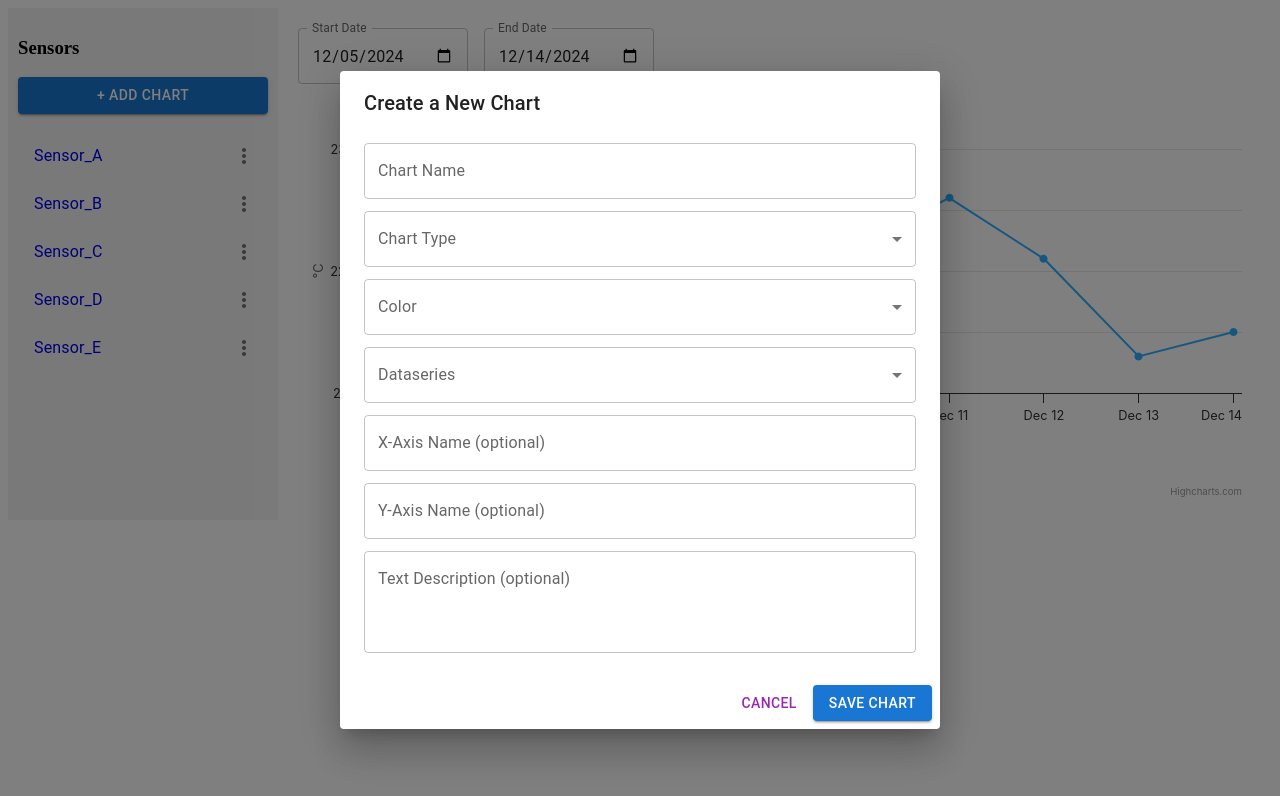
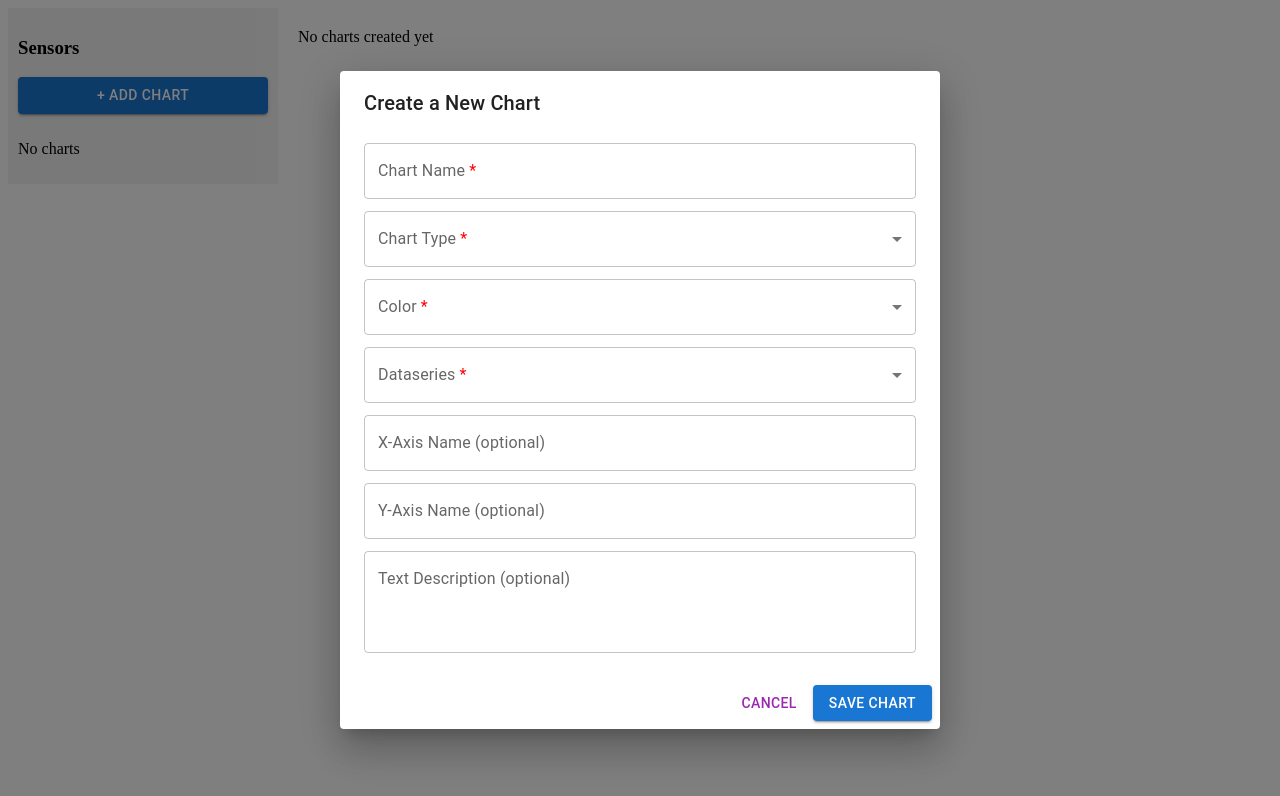
Before and after one commit to nihti/NL022025, a React app: page / in a window 1280 px wide. Both pictures are taken after a click on the button "+ ADD CHART". Shown: the top 796 px of the page. Built offline with nearby package versions, Linux system fonts and the light colour scheme.

Commit message:
working Period picker

```diff
--- a/src/components/ChartModal.tsx
+++ b/src/components/ChartModal.tsx
@@ -1,5 +1,5 @@
 // src/components/ChartModal.tsx
-import React from "react";
+import React, { useEffect } from "react";
 import { useForm, Controller } from "react-hook-form";
 import {
   Dialog,
@@ -8,19 +8,18 @@ import {
   DialogActions,
   Button,
   TextField,
-  MenuItem
+  MenuItem,
 } from "@mui/material";
 import { useDispatch } from "react-redux";
 import { addChart, editChart, Chart } from "../redux/chartSlice";
 import { v4 as uuidv4 } from "uuid";
-// Import the JSON file so we can use it to populate the Dataseries dropdown.
 import sensorData from "../data/dataseries.json";
 
 interface ChartFormInputs {
   name: string;
   chartType: string;
   color: string;
-  dataseries: string; // this will be the sensor name selected from the JSON data
+  dataseries: string; // will store the sensor name selected
   xAxis: string;
   yAxis: string;
   description: string;
@@ -29,7 +28,7 @@ interface ChartFormInputs {
 interface ChartModalProps {
   open: boolean;
   onClose: () => void;
-  initialChartData?: Chart; // when editing, pre-populate the form
+  initialChartData?: Chart; // provided when editing
   isEditMode?: boolean;
 }
 
@@ -42,31 +41,48 @@ const ChartModal: React.FC<ChartModalProps> = ({
   initialChartData,
   isEditMode = false,
 }) => {
-  const { control, handleSubmit, reset } = useForm<ChartFormInputs>({
-    defaultValues: initialChartData
-      ? {
-          name: initialChartData.name,
-          chartType: initialChartData.chartType,
-          color: initialChartData.color,
-          // Assume that for editing, the dataseries was chosen from sensorData;
-          // Here, we use the chart name as a proxy, or store the sensor id if available.
-          dataseries: initialChartData.name,
-          xAxis: initialChartData.xAxisLabel,
-          yAxis: initialChartData.yAxisLabel,
-          description: initialChartData.description,
-        }
-      : {},
-  });
   const dispatch = useDispatch();
 
+  const { control, handleSubmit, reset } = useForm<ChartFormInputs>({
+    defaultValues: {
+        name: initialChartData?.name || "",
+        chartType: initialChartData?.chartType || "",
+        color: initialChartData?.color || "",
+        dataseries: initialChartData?.name || "",
+        xAxis: initialChartData?.xAxisLabel || "",
+        yAxis: initialChartData?.yAxisLabel || "",
+        description: initialChartData?.description || "",
+    },
+  });
+
+  // When the modal opens (or initialChartData changes), reset the form
+  useEffect(() => {
+    if (open) {
+        console.log("Name:", initialChartData?.name);
+        console.log("Chart Type:", initialChartData?.chartType);
+        console.log("Color:", initialChartData?.color);
+        console.log("Dataseries:", initialChartData?.name);
+        console.log("X-Axis:", initialChartData?.xAxisLabel);
+        console.log("Y-Axis:", initialChartData?.yAxisLabel);
+        console.log("Description:", initialChartData?.description);
+      reset({
+        name: initialChartData?.name || "",
+        chartType: initialChartData?.chartType || "",
+        color: initialChartData?.color || "",
+        dataseries: initialChartData?.name || "",
+        xAxis: initialChartData?.xAxisLabel || "",
+        yAxis: initialChartData?.yAxisLabel || "",
+        description: initialChartData?.description || "",
+      });
+    }
+  }, [open, initialChartData, reset]);
+
   const onSubmit = (data: ChartFormInputs) => {
-    // Find the sensor in the JSON file matching the selected dataseries option.
+    // Look up the selected dataseries from the JSON data.
     const sensor = sensorData.find((s: any) => s.name === data.dataseries);
-    // Use the sensor's dataseries array (or empty array if not found)
     const sensorDataseries = sensor ? sensor.dataseries : [];
 
     if (isEditMode && initialChartData) {
-      // Build an updated chart object for editing.
       const updatedChart: Partial<Chart> & { id: string } = {
         id: initialChartData.id,
         name: data.name,
@@ -79,7 +95,6 @@ const ChartModal: React.FC<ChartModalProps> = ({
       };
       dispatch(editChart(updatedChart));
     } else {
-      // Create a new chart object for adding.
       const newChart: Chart = {
         id: uuidv4(),
         name: data.name,
@@ -96,21 +111,29 @@ const ChartModal: React.FC<ChartModalProps> = ({
     onClose();
   };
 
+  // A helper function to render a label with a red asterisk.
+  const renderRequiredLabel = (text: string) => (
+    <span>
+      {text} <span style={{ color: "red" }}>*</span>
+    </span>
+  );
+
   return (
     <Dialog open={open} onClose={onClose} fullWidth maxWidth="sm">
       <DialogTitle>{isEditMode ? "Edit Chart" : "Create a New Chart"}</DialogTitle>
       <DialogContent>
         <form onSubmit={handleSubmit(onSubmit)}>
-          {/* Chart Name */}
+          {/* Required: Chart Name */}
           <Controller
             name="name"
             control={control}
-            defaultValue=""
             rules={{ required: "Chart name is required" }}
             render={({ field, fieldState }) => (
               <TextField
                 {...field}
-                label="Chart Name"
+                label={renderRequiredLabel("Chart Name")}
+                required
+                InputLabelProps={{ required: false }}
                 fullWidth
                 margin="dense"
                 error={!!fieldState.error}
@@ -119,17 +142,18 @@ const ChartModal: React.FC<ChartModalProps> = ({
             )}
           />
 
-          {/* Chart Type Dropdown */}
+          {/* Required: Chart Type Dropdown */}
           <Controller
             name="chartType"
             control={control}
-            defaultValue=""
             rules={{ required: "Chart type is required" }}
             render={({ field, fieldState }) => (
               <TextField
                 {...field}
                 select
-                label="Chart Type"
+                label={renderRequiredLabel("Chart Type")}
+                required
+                InputLabelProps={{ required: false }}
                 fullWidth
                 margin="dense"
                 error={!!fieldState.error}
@@ -144,17 +168,18 @@ const ChartModal: React.FC<ChartModalProps> = ({
             )}
           />
 
-          {/* Color Dropdown */}
+          {/* Required: Color Dropdown */}
           <Controller
             name="color"
             control={control}
-            defaultValue=""
             rules={{ required: "Color is required" }}
             render={({ field, fieldState }) => (
               <TextField
                 {...field}
                 select
-                label="Color"
+                label={renderRequiredLabel("Color")}
+                required
+                InputLabelProps={{ required: false }}
                 fullWidth
                 margin="dense"
                 error={!!fieldState.error}
@@ -169,17 +194,18 @@ const ChartModal: React.FC<ChartModalProps> = ({
             )}
           />
 
-          {/* Dataseries Dropdown (from JSON data) */}
+          {/* Required: Dataseries Dropdown */}
           <Controller
             name="dataseries"
             control={control}
-            defaultValue=""
             rules={{ required: "Dataseries is required" }}
             render={({ field, fieldState }) => (
               <TextField
                 {...field}
                 select
-                label="Dataseries"
+                label={renderRequiredLabel("Dataseries")}
+                required
+                InputLabelProps={{ required: false }}
                 fullWidth
                 margin="dense"
                 error={!!fieldState.error}
@@ -198,7 +224,6 @@ const ChartModal: React.FC<ChartModalProps> = ({
           <Controller
             name="xAxis"
             control={control}
-            defaultValue=""
             render={({ field }) => (
               <TextField {...field} label="X-Axis Name (optional)" fullWidth margin="dense" />
             )}
@@ -208,7 +233,6 @@ const ChartModal: React.FC<ChartModalProps> = ({
           <Controller
             name="yAxis"
             control={control}
-            defaultValue=""
             render={({ field }) => (
               <TextField {...field} label="Y-Axis Name (optional)" fullWidth margin="dense" />
             )}
@@ -218,7 +242,6 @@ const ChartModal: React.FC<ChartModalProps> = ({
           <Controller
             name="description"
             control={control}
-            defaultValue=""
             render={({ field }) => (
               <TextField
                 {...field}
--- /dev/null
+++ b/src/components/PeriodFilter.tsx
@@ -0,0 +1,81 @@
+import React, { useState, useEffect } from "react";
+import { DateRangePicker } from "@mui/x-date-pickers-pro/DateRangePicker";
+import { Box, TextField, IconButton, InputAdornment } from "@mui/material";
+import { CalendarToday } from "@mui/icons-material";
+import { LocalizationProvider } from "@mui/x-date-pickers/LocalizationProvider";
+import { AdapterDayjs } from "@mui/x-date-pickers/AdapterDayjs";
+import dayjs, { Dayjs } from "dayjs";
+
+interface PeriodFilterProps {
+  chartId: string;
+  dataSeries: { value: number; date: string }[];
+  onFilterChange: (startDate: string, endDate: string) => void;
+}
+
+const PeriodFilter: React.FC<PeriodFilterProps> = ({ chartId, dataSeries, onFilterChange }) => {
+  // Get min/max dates from JSON data
+  const minDate = dayjs(dataSeries[0]?.date);
+  const maxDate = dayjs(dataSeries[dataSeries.length - 1]?.date);
+
+  const [selectedRange, setSelectedRange] = useState<[Dayjs | null, Dayjs | null]>([minDate, maxDate]);
+  const [open, setOpen] = useState(false); // Controls opening the DateRangePicker
+
+  // Format display value (e.g., "3/15/2024 - 4/1/2024")
+  const displayValue =
+    selectedRange[0] && selectedRange[1]
+      ? `${selectedRange[0].format("M/D/YYYY")} - ${selectedRange[1].format("M/D/YYYY")}`
+      : "Select Period";
+
+  useEffect(() => {
+    setSelectedRange([minDate, maxDate]);
+  }, [chartId, dataSeries]);
+
+  useEffect(() => {
+    if (selectedRange[0] && selectedRange[1]) {
+      onFilterChange(selectedRange[0].format("YYYY-MM-DD"), selectedRange[1].format("YYYY-MM-DD"));
+    }
+  }, [selectedRange, onFilterChange]);
+
+  return (
+    <LocalizationProvider dateAdapter={AdapterDayjs}>
+      <Box sx={{ display: "flex", justifyContent: "center", marginBottom: 2 }}>
+        {/* Hidden DateRangePicker (opens on button click) */}
+        {open && (
+          <DateRangePicker
+            open
+            onClose={() => setOpen(false)}
+            value={selectedRange}
+            onChange={(newRange) => {
+              if (newRange[0] && newRange[1]) {
+                setSelectedRange(newRange);
+              }
+            }}
+            minDate={minDate}
+            maxDate={maxDate}
+          />
+        )}
+
+        {/* Visible Input Field with Calendar Icon */}
+        <TextField
+          label="Period"
+          variant="outlined"
+          fullWidth
+          sx={{ width: "270px" }}
+          value={displayValue}
+          InputProps={{
+            readOnly: true, // Prevents manual input
+            endAdornment: (
+              <InputAdornment position="end">
+                <IconButton onClick={() => setOpen(true)}>
+                  <CalendarToday />
+                </IconButton>
+              </InputAdornment>
+            ),
+          }}
+        />
+      </Box>
+    </LocalizationProvider>
+  );
+};
+
+export default PeriodFilter;
--- a/src/components/SelectedChart.tsx
+++ b/src/components/SelectedChart.tsx
@@ -2,6 +2,8 @@ import React, { useEffect, useState } from "react";
 import Highcharts from "highcharts";
 import HighchartsReact from "highcharts-react-official";
 import { Box, TextField } from "@mui/material";
+import PeriodFilter from "./PeriodFilter";
+import { Chart } from "../redux/chartSlice";
 
 interface DataPoint {
   value: number;
@@ -9,6 +11,8 @@ interface DataPoint {
 }
 
 interface SensorChart {
+    color: any;
+    chartType: any;
     id: string;
     name: string;
     dataseries: DataPoint[];
@@ -21,69 +25,150 @@ interface SelectedChartProps {
   chart: SensorChart;
 }
 
-const formatDate = (date: Date): string => date.toISOString().split("T")[0];
+const SelectedChart: React.FC<SelectedChartProps> = ({ chart }) => {
+  const dataSeries = chart.dataseries;
 
+  // Default to full range
+  const [filteredRange, setFilteredRange] = useState<{ start: string; end: string }>({
+    start: dataSeries[0]?.date,
+    end: dataSeries[dataSeries.length - 1]?.date,
+  });
 
-const SelectedChart: React.FC<SelectedChartProps> = ({ chart }) => {
-    // Calculate the min and max dates based on the current chart's dataseries
-    const dates = chart.dataseries.map(point => new Date(point.date));
-    const minDate = new Date(Math.min(...dates.map(d => d.getTime())));
-    const maxDate = new Date(Math.max(...dates.map(d => d.getTime())));
+  const handleFilterChange = (startDate: string, endDate: string) => {
+    setFilteredRange({ start: startDate, end: endDate });
+  };
 
-    // State for the period filter
-    const [startDate, setStartDate] = useState<string>(formatDate(minDate));
-    const [endDate, setEndDate] = useState<string>(formatDate(maxDate));
-
-    // Update the period filter whenever the chart prop changes
-    useEffect(() => {
-      setStartDate(formatDate(minDate));
-      setEndDate(formatDate(maxDate));
-    }, [chart, minDate, maxDate]);
-
-    // Filter the dataseries based on the period filter
-    const filteredData = chart.dataseries
-      .filter(point => {
-        const pointDate = new Date(point.date);
-        return pointDate >= new Date(startDate) && pointDate <= new Date(endDate);
-      })
-      .map(point => [new Date(point.date).getTime(), point.value]);
+  // Filter the data based on the selected period
+  const filteredData = dataSeries
+    .filter(({ date }) => date >= filteredRange.start && date <= filteredRange.end)
+    .map(({ date, value }) => [new Date(date).getTime(), value]);
 
     // Configure Highcharts options
     const options: Highcharts.Options = {
       title: { text: chart.name },
       xAxis: {
         type: "datetime",
-        title: { text: chart.xAxisLabel }
+        title: {
+          text: chart.xAxisLabel || "Dates",
+          style: { fontWeight: "bold" },
+          align: "middle", // Keeps the title centered
+          y: 45, // Moves the title downward below the tick labels
+        },
+        tickPositions: filteredData.map(([timestamp]) => timestamp), // Show all ticks
+        /*tickPositioner: function () {
+          const data = filteredData.map(([timestamp]) => timestamp);
+          if (data.length === 0) return [];
+
+          // Ensure only real timestamps from data are used as ticks
+          let uniqueTicks = [...new Set(data)].sort((a, b) => a - b);
+
+          // Always show first and last date
+          const min = uniqueTicks[0];
+          const max = uniqueTicks[uniqueTicks.length - 1];
+
+          // Determine how many ticks can fit based on screen size
+          const totalTicks = Math.max(4, Math.floor(this.chart.chartWidth / 90));
+
+          if (uniqueTicks.length <= totalTicks) {
+            return uniqueTicks; // Show all available ticks if there are few enough
+          }
+
+          // If too many dates, select spaced-out ones
+          const step = Math.ceil(uniqueTicks.length / (totalTicks - 1));
+          const selectedTicks = [min];
+
+          for (let i = step; i < uniqueTicks.length - 1; i += step) {
+            selectedTicks.push(uniqueTicks[i]);
+          }
+
+          selectedTicks.push(max);
+          return selectedTicks;
+        },*/
+        labels: {
+          formatter: function () {
+            const data = filteredData.map(([timestamp]) => timestamp);
+            if (data.length === 0) return '<span class="hide-label"></span>'; // Mark empty labels
+
+            const min = data[0];
+            const max = data[data.length - 1];
+            const secondLast = data.length > 1 ? data[data.length - 2] : max;
+            const totalTicks = Math.max(4, Math.floor(this.chart.chartWidth / 90));
+
+            // Select the ticks that should display labels
+            let visibleLabels = [min]; // Always show first date
+
+            if (totalTicks > 2) {
+              const step = Math.ceil(data.length / (totalTicks - 1));
+              for (let i = step; i < data.length - 1; i += step) {
+                visibleLabels.push(data[i]);
+              }
+            }
+
+            visibleLabels.push(secondLast); // Show second-last date instead of last
+
+            // Only show labels for the selected visible ticks
+            if (visibleLabels.includes(this.value as number)) {
+              const date = new Date(this.value as number);
+              return `<span class="highcharts-visible-label">${date.getMonth() + 1}/${date.getDate()}/${date.getFullYear()}</span>`;
+            } else {
+              return '<span class="hide-label"></span>'; // Add class to hide empty labels
+            }
+          },
+
+          // align: "center", // Ensures labels are spaced correctly
+          reserveSpace: false, // Prevents Highcharts from reserving space for hidden labels
+          useHTML: true, // Ensures proper rendering without extra spaces
+          style: {
+            fontSize: "calc(10px + 0.5vw)", // Dynamically scales font size
+            whiteSpace: "nowrap", // Prevents line breaks
+            overflow: "visible !important", // Ensures no ellipses
+          },
+        },
       },
       yAxis: {
-        title: { text: chart.yAxisLabel }
+        type: 'linear',
+        title: {
+          text: chart.yAxisLabel || "°C",
+          style: { fontWeight: "bold" },
+        },
+        lineWidth: 1,
+        tickWidth: 1,
+        labels: {
+          align: 'right',
+        },
+      },
+      legend: {
+        enabled: false, // Completely hide the legend
+      },
+      credits: {
+        enabled: false, // Hide the Highcharts.com link
+      },
+      chart: {
+        width: null, // Ensures responsive width
+        spacingLeft: 0, // Ensures the chart starts exactly at the left
+        spacingBottom: 50,
       },
       series: [{
-        type: "line",
-        name: "Temperature",
-        data: filteredData
+        type: chart.chartType.toLowerCase(),
+        name: "",
+        showInLegend: false, // Ensure the series does not appear in the legend
+        marker: {
+          enabled: false, // Removes the dots from the graph line
+        },
+        pointPlacement: "on", // Ensures the line starts exactly from the Y-axis
+        data: filteredData,
+        color: chart.color.toLowerCase(), // Use the selected color from the chart state
+        /*data: filteredData.map(([timestamp, value]) => [
+          new Date(timestamp).getTime(), // Use raw timestamp from JSON
+          value,
+        ]),*/
       }]
     };
 
     return (
       <Box>
         {/* Period Filter */}
-        <Box display="flex" gap={2} marginBottom={2}>
-          <TextField
-            label="Start Date"
-            type="date"
-            value={startDate}
-            onChange={(e) => setStartDate(e.target.value)}
-            InputLabelProps={{ shrink: true }}
-          />
-          <TextField
-            label="End Date"
-            type="date"
-            value={endDate}
-            onChange={(e) => setEndDate(e.target.value)}
-            InputLabelProps={{ shrink: true }}
-          />
-        </Box>
+        <PeriodFilter chartId={chart.id} dataSeries={chart.dataseries} onFilterChange={handleFilterChange} />
         {/* Highcharts Chart */}
         <HighchartsReact highcharts={Highcharts} options={options} />
         {chart.description && (
--- a/src/components/Sidebar.tsx
+++ b/src/components/Sidebar.tsx
@@ -69,6 +69,9 @@ const Sidebar: React.FC = () => {
       >
         + Add Chart
       </Button>
+      {charts.length === 0 ? (
+        <p>No charts</p>
+      ) : (
       <List>
         {charts.map((chart) => (
           <ListItem
@@ -85,7 +88,7 @@ const Sidebar: React.FC = () => {
           </ListItem>
         ))}
       </List>
-
+      )}
       {/* Kebab Menu */}
       <Menu anchorEl={menuAnchor} open={Boolean(menuAnchor)} onClose={handleMenuClose}>
         <MenuItem onClick={handleEdit}>Edit</MenuItem>
--- /dev/null
+++ b/src/css/App.css
@@ -0,0 +1,18 @@
+.highcharts-visible-label {
+    overflow: visible !important;
+    position: relative !important;
+    display: inline-block !important;
+  }
+
+  .highcharts-axis-labels span {
+    overflow: visible !important;
+    display: inline-block !important;
+    line-height: 1.2em !important; /* Ensures labels stay on the same height */
+    transform: none !important; /* Prevents unwanted shifts */
+    vertical-align: middle !important;
+  }
+
+
+  .hide-label {
+    display: none !important; /* Completely removes empty labels from the DOM */
+  }
--- a/src/index.tsx
+++ b/src/index.tsx
@@ -3,12 +3,17 @@ import ReactDOM from "react-dom/client";
 import { Provider } from "react-redux";
 import { store } from "./redux/store";
 import App from "./App";
+import "./css/App.css"; // Import the CSS globally
+import { LocalizationProvider } from "@mui/x-date-pickers";
+import { AdapterDayjs } from "@mui/x-date-pickers/AdapterDayjs";
 
 const root = ReactDOM.createRoot(document.getElementById("root") as HTMLElement);
 root.render(
     <React.StrictMode>
         <Provider store={store}>
-            <App />
+            <LocalizationProvider dateAdapter={AdapterDayjs}>
+                <App />
+            </LocalizationProvider>
         </Provider>
     </React.StrictMode>
 );
--- a/src/pages/MainPage.tsx
+++ b/src/pages/MainPage.tsx
@@ -8,6 +8,12 @@ import SelectedChart from "../components/SelectedChart";
 const MainPage: React.FC = () => {
   const { chartName } = useParams<{ chartName: string }>();
   const charts = useSelector((state: RootState) => state.charts.charts);
+
+    // If there are no charts, show a friendly message
+    if (charts.length === 0) {
+      return <div>No charts created yet</div>;
+    }
+
   // Find chart by name (fallback to first if not found)
   const chart = charts.find((chart) => chart.name === chartName) || charts[0];
 
--- a/src/redux/chartSlice.ts
+++ b/src/redux/chartSlice.ts
@@ -8,9 +8,9 @@ export interface DataPoint {
 export interface Chart {
   id: string;
   name: string;
-    chartType: string;
-    color: string;
-    dataseries: DataPoint[];
+  chartType: string; // Must be a string
+  color: string;     // Must be a string
+  dataseries: { value: number; date: string }[];
   xAxisLabel: string;
   yAxisLabel: string;
   description: string;
@@ -21,7 +21,7 @@ interface ChartState {
 }
 
 const initialState: ChartState = {
-  charts: [],
+  charts: [], // Start with no charts
 };
 
 const chartSlice = createSlice({
--- a/webpack.config.js
+++ b/webpack.config.js
@@ -15,6 +15,10 @@ module.exports = {
                 use: {
                     loader: "ts-loader",
                 },
+            },
+            {
+                test: /\.css$/i, // Handles CSS files
+                use: ["style-loader", "css-loader"], // Ensures CSS is loaded correctly
             },
         ],
     },
```
Also changed, not shown: package.json (+8 -1 lines), src/App.tsx (+17 -2 lines), 1 other file (tests, documents, lock files or other folders). Lines whose indentation alone changed are shown as unchanged.
